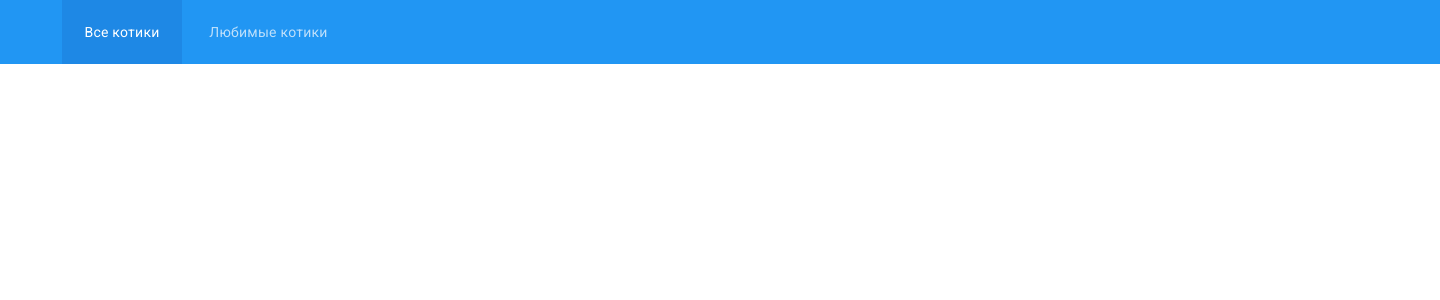
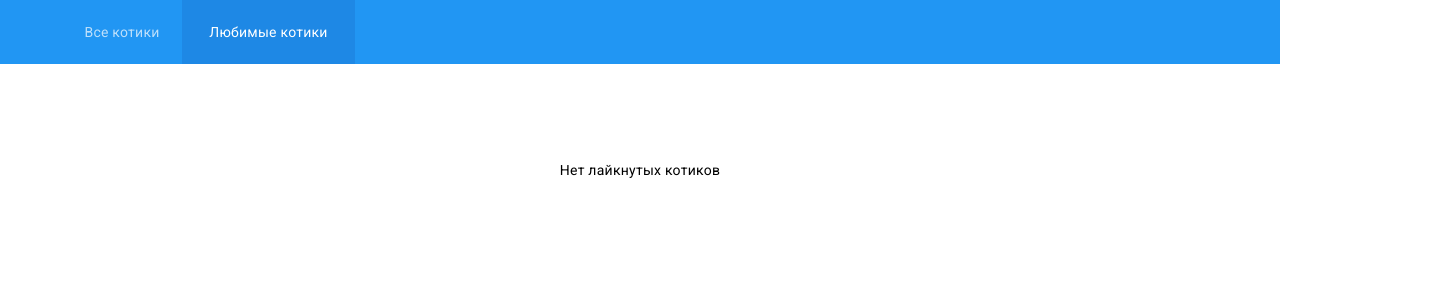
Before and after one commit to Nikosweet/CatGallery, a React app: page /lovely in a window 1280 px wide. Shown: the top 300 px of the page, 1440 px wide, since content can reach past the window. Built offline with nearby package versions, Linux system fonts and the light colour scheme.

Commit message:
lovelyCats done

```diff
--- a/src/components/CatCard.module.scss
+++ b/src/components/CatCard.module.scss
@@ -8,6 +8,12 @@
     height: 100%;
     object-fit: cover;
     transition: transform 0.3s ease;
+    user-select: none;
+    -webkit-user-drag: none;
+    -khtml-user-drag: none;
+    -moz-user-select: none;
+    -webkit-user-select: none;
+    -ms-user-select: none;
   }
 
   .heart_wrapper {
@@ -16,6 +22,9 @@
     height: 48px;
     right: 0;
     bottom: 0;
+    opacity: 0;
+    transition: opacity 0.3s ease;
+    pointer-events: none;
   }
 
   .heart {
@@ -27,9 +36,17 @@
     opacity: 0;
     transition: opacity 0.3s ease;
     cursor: pointer;
+    pointer-events: none;
+    user-select: none;
+    -webkit-user-drag: none;
+    -khtml-user-drag: none;
+    -moz-user-select: none;
+    -webkit-user-select: none;
+    -ms-user-select: none;
 
     &.visible {
       opacity: 1;
+      pointer-events: auto;
     }
   }
 
@@ -37,5 +54,58 @@
     .cat {
       transform: scale(1.14);
     }
+
+    .heart_wrapper {
+      opacity: 1;
+      pointer-events: auto;
+    }
+
+    .heart_card_hover {
+      opacity: 1;
+    }
+  }
+
+  @media (max-width: 768px) {
+    width: 178px;
+    height: 178px;
+
+    .heart_wrapper {
+      bottom: -10px;
+      right: -10px;
+      opacity: 1 !important;
+      pointer-events: auto !important;
+    }
+
+    .heart {
+      width: 80%;
+      height: 80%;
+    }
+
+    .heart_card_hover {
+      opacity: 1;
+    }
+
+    .heart.visible {
+      opacity: 1;
+
+      & ~ .heart_card_hover {
+        opacity: 0;
+      }
+    }
+  }
+
+  @media (max-width: 480px) {
+    width: 128px;
+    height: 128px;
+
+    .heart_wrapper {
+      bottom: -15px;
+      right: -15px;
+    }
+
+    .heart {
+      width: 70%;
+      height: 70%;
+    }
   }
 }
--- a/src/components/CatCard.tsx
+++ b/src/components/CatCard.tsx
@@ -2,8 +2,8 @@ import { useState, useEffect } from 'react'
 import classes from './CatCard.module.scss'
 
 import HoveredCard from '@/assets/images/catCard/hoveredCard.png'
+import HoveredHeart from '@/assets/images/catCard/hoveredHeart.png'
 import ClickedHeart from '@/assets/images/catCard/clickedHeart.png'
-import HoveredHeart from '@/assets/images/catCard/hoveredHeart.png'
 
 interface Props {
     id: string
@@ -15,8 +15,7 @@ interface LikedCat {
     url: string
 }
 
-function CatCard({ id, url }: Props) {
-    const [isCardHovered, setIsCardHovered] = useState(false)
+export default function CatCard({ id, url }: Props) {
     const [isHeartHovered, setIsHeartHovered] = useState(false)
     const [isLiked, setIsLiked] = useState(false)
 
@@ -37,57 +36,51 @@ function CatCard({ id, url }: Props) {
             localStorage.setItem('likedCats', JSON.stringify(updated))
             setIsLiked(true)
         }
+
+        window.dispatchEvent(new Event('likedCatsChanged'))
     }
 
-    const shouldShowHeart = isCardHovered || isHeartHovered
-
     const getActiveHeart = () => {
-        if (!shouldShowHeart) return null
-        if (isLiked && !isHeartHovered) return 'clicked'
+        if (isLiked) return 'clicked'
         if (isHeartHovered) return 'heartHovered'
         return 'cardHovered'
     }
-
     const activeHeart = getActiveHeart()
 
     return (
-        <figure
-            className={classes.image_container}
-            onMouseEnter={() => setIsCardHovered(true)}
-            onMouseLeave={() => setIsCardHovered(false)}
-        >
+        <figure className={classes.image_container}>
             <img
                 className={classes.cat}
                 alt={'Милый котик'}
                 src={url}
+                draggable={false}
             />
-            {shouldShowHeart && (
             <div
                 className={classes.heart_wrapper}
                 onMouseEnter={() => setIsHeartHovered(true)}
                 onMouseLeave={() => setIsHeartHovered(false)}
             >
                 <img
-                        className={`${classes.heart} ${activeHeart === 'cardHovered' ? classes.visible : ''}`}
+                    className={`${classes.heart} ${classes.heart_card_hover}`}
                     alt={'Кнопка лайка'}
                     src={HoveredCard}
+                    draggable={false}
                 />
                 <img
                     className={`${classes.heart} ${activeHeart === 'heartHovered' ? classes.visible : ''}`}
                     alt={'Кнопка лайка'}
                     src={HoveredHeart}
                     onClick={handleLike}
+                    draggable={false}
                 />
                 <img
                     className={`${classes.heart} ${activeHeart === 'clicked' ? classes.visible : ''}`}
                     alt={'Кнопка лайка'}
                     src={ClickedHeart}
                     onClick={handleLike}
+                    draggable={false}
                 />
             </div>
-            )}
         </figure>
     )
 }
-
-export default CatCard
--- a/src/components/Header.module.scss
+++ b/src/components/Header.module.scss
@@ -1,9 +1,11 @@
 .header {
-  width: 1440px;
+  width: 100%;
   background-color: #2196F3;
   padding-left: 62px;
+
   .ul {
     display: flex;
+
     * {
       cursor: pointer;
       height: 64px;
@@ -11,15 +13,29 @@
       align-items: center;
       justify-content: center;
     }
+
     .cats {
-      background-color: #1E88E5;
+      background-color: #2196F3;
       width: 120px;
+      opacity: 0.7;
+      transition: opacity 0.3s ease;
+
+      &.active {
+        background-color: #1E88E5;
+        opacity: 1;
+      }
     }
+
     .lovely {
       background-color: #2196F3;
       width: 173px;
       opacity: 0.7;
+      transition: opacity 0.3s ease;
+
+      &.active {
+        background-color: #1E88E5;
+        opacity: 1;
+      }
     }
-
   }
 }
--- a/src/components/Header.tsx
+++ b/src/components/Header.tsx
@@ -1,16 +1,35 @@
+import { NavLink } from 'react-router-dom'
 import classes from './Header.module.scss'
 
-function Header(props: any) {
+function Header() {
     return (
         <header className={classes.header}>
             <nav>
                 <ul className={classes.ul}>
-                    <li><a className={classes.cats} href={'/cats'}>Все котики</a></li>
-                    <li><a className={classes.lovely} href={'/lovely'}>Любимые котики</a></li>
+                    <li>
+                        <NavLink
+                            className={({ isActive }) =>
+                                `${classes.cats} ${isActive ? classes.active : ''}`
+                            }
+                            to={'/cats'}
+                        >
+                            Все котики
+                        </NavLink>
+                    </li>
+                    <li>
+                        <NavLink
+                            className={({ isActive }) =>
+                                `${classes.lovely} ${isActive ? classes.active : ''}`
+                            }
+                            to={'/lovely'}
+                        >
+                            Любимые котики
+                        </NavLink>
+                    </li>
                 </ul>
             </nav>
         </header>
-    );
+    )
 }
 
-export default Header;
+export default Header
--- a/src/index.css
+++ b/src/index.css
@@ -132,8 +132,8 @@ body {
 }
 
 #root {
-    min-height: 100vh;
-    min-width: 100vw;
+    height: 100vh;
+    width: 100vw;
     color: #fff;
     font-size: 14px;
     margin: 0 auto;
--- a/src/pages/Cats/Cats.module.scss
+++ b/src/pages/Cats/Cats.module.scss
@@ -1,19 +1,61 @@
 .catsSection {
   width: 100%;
   padding: 36px 62px 31px 62px;
+
   .catsList {
     display: grid;
-    grid-template-columns: auto auto auto auto auto;
-    gap: 48px;
+    grid-template-columns: repeat(6, 1fr);
+    gap: clamp(20px, 4vw, 70px);
     margin-bottom: 48px;
+    list-style: none;
+    padding: 0;
+    width: 100%;
 
-    .cat {
-
+    li {
+      width: 100%;
+      display: flex;
+      justify-content: center;
     }
   }
-  .loading {
+
+  .writing {
     margin: 0 auto;
     text-align: center;
     color: #000;
   }
+
+  @media (max-width: 1600px) {
+    .catsList {
+      grid-template-columns: repeat(5, 1fr);
+    }
+  }
+
+  @media(max-width: 1440px) {
+    .catsList {
+      grid-template-columns: repeat(5, 1fr);
+      gap: 48px;
+    }
+  }
+
+  @media(max-width: 1368px) {
+    .catsList {
+      grid-template-columns: repeat(4, 1fr);
+    }
+  }
+
+  @media (max-width: 768px) {
+    padding: 36px 50px 31px 50px;
+
+    .catsList {
+      grid-template-columns: repeat(3, 1fr);
+    }
+  }
+
+  @media (max-width: 480px) {
+    padding: 20px 50px;
+
+    .catsList {
+      grid-template-columns: repeat(2, 1fr);
+    }
+  }
 }
--- a/src/pages/Cats/Cats.tsx
+++ b/src/pages/Cats/Cats.tsx
@@ -60,8 +60,8 @@ export default function Cats() {
                     </li>
                 ))}
             </ul>
-            {isLoading && (<p className={classes.loading}>... Загружаем еще котиков ...</p>)}
-            {error && (<p className={classes.loading}>Упс, произошла ошибка!</p>)}
+            {isLoading && (<p className={classes.writing}>... Загружаем еще котиков ...</p>)}
+            {error && (<p className={classes.writing}>Упс, произошла ошибка!</p>)}
         </section>
     );
 }
--- a/src/pages/Lovely/Lovely.module.scss
+++ b/src/pages/Lovely/Lovely.module.scss
@@ -0,0 +1,61 @@
+.catsSection {
+  width: 100%;
+  padding: 36px 62px 31px 62px;
+
+  .catsList {
+    display: grid;
+    grid-template-columns: repeat(6, 1fr);
+    gap: clamp(20px, 4vw, 70px);
+    margin-bottom: 48px;
+    list-style: none;
+    padding: 0;
+    width: 100%;
+
+    li {
+      width: 100%;
+      display: flex;
+      justify-content: center;
+    }
+  }
+
+  .writing {
+    margin: 0 auto;
+    text-align: center;
+    color: #000;
+  }
+
+  @media (max-width: 1600px) {
+    .catsList {
+      grid-template-columns: repeat(5, 1fr);
+    }
+  }
+
+  @media(max-width: 1440px) {
+    .catsList {
+      grid-template-columns: repeat(5, 1fr);
+      gap: 48px;
+    }
+  }
+
+  @media(max-width: 1368px) {
+    .catsList {
+      grid-template-columns: repeat(4, 1fr);
+    }
+  }
+
+  @media (max-width: 768px) {
+    padding: 36px 50px 31px 50px;
+
+    .catsList {
+      grid-template-columns: repeat(3, 1fr);
+    }
+  }
+
+  @media (max-width: 480px) {
+    padding: 20px 50px;
+
+    .catsList {
+      grid-template-columns: repeat(2, 1fr);
+    }
+  }
+}
--- a/src/pages/Lovely/Lovely.tsx
+++ b/src/pages/Lovely/Lovely.tsx
@@ -1,7 +1,47 @@
+import { useState, useEffect } from 'react'
 import classes from './Lovely.module.scss'
+import CatCard from '@/components/CatCard'
+
+interface LikedCat {
+    id: string;
+    url: string;
+}
 
 export default function Lovely() {
+    const [lovelyCats, setLovelyCats] = useState<LikedCat[]>([])
+
+    useEffect(() => {
+        // Функция для обновления списка
+        const updateLovelyCats = () => {
+            const cats = JSON.parse(localStorage.getItem('likedCats') || '[]')
+            console.log('Updating lovely cats:', cats) // Для отладки
+            setLovelyCats(cats)
+        }
+
+        updateLovelyCats()
+
+        window.addEventListener('likedCatsChanged', updateLovelyCats)
+        window.addEventListener('storage', updateLovelyCats)
+
+        return () => {
+            window.removeEventListener('likedCatsChanged', updateLovelyCats)
+            window.removeEventListener('storage', updateLovelyCats)
+        }
+    }, [])
+
     return (
-        <div>Lovely</div>
+        <section className={classes.catsSection}>
+            {lovelyCats.length > 0 ? (
+                <ul className={classes.catsList}>
+                    {lovelyCats.map(lovelyCat => (
+                        <li key={lovelyCat.id}>
+                            <CatCard id={lovelyCat.id} url={lovelyCat.url}/>
+                        </li>
+                    ))}
+                </ul>
+            ) : (
+                <p className={classes.writing}>Нет лайкнутых котиков</p>
+            )}
+        </section>
     )
 }
```
Lines whose indentation alone changed are shown as unchanged.
